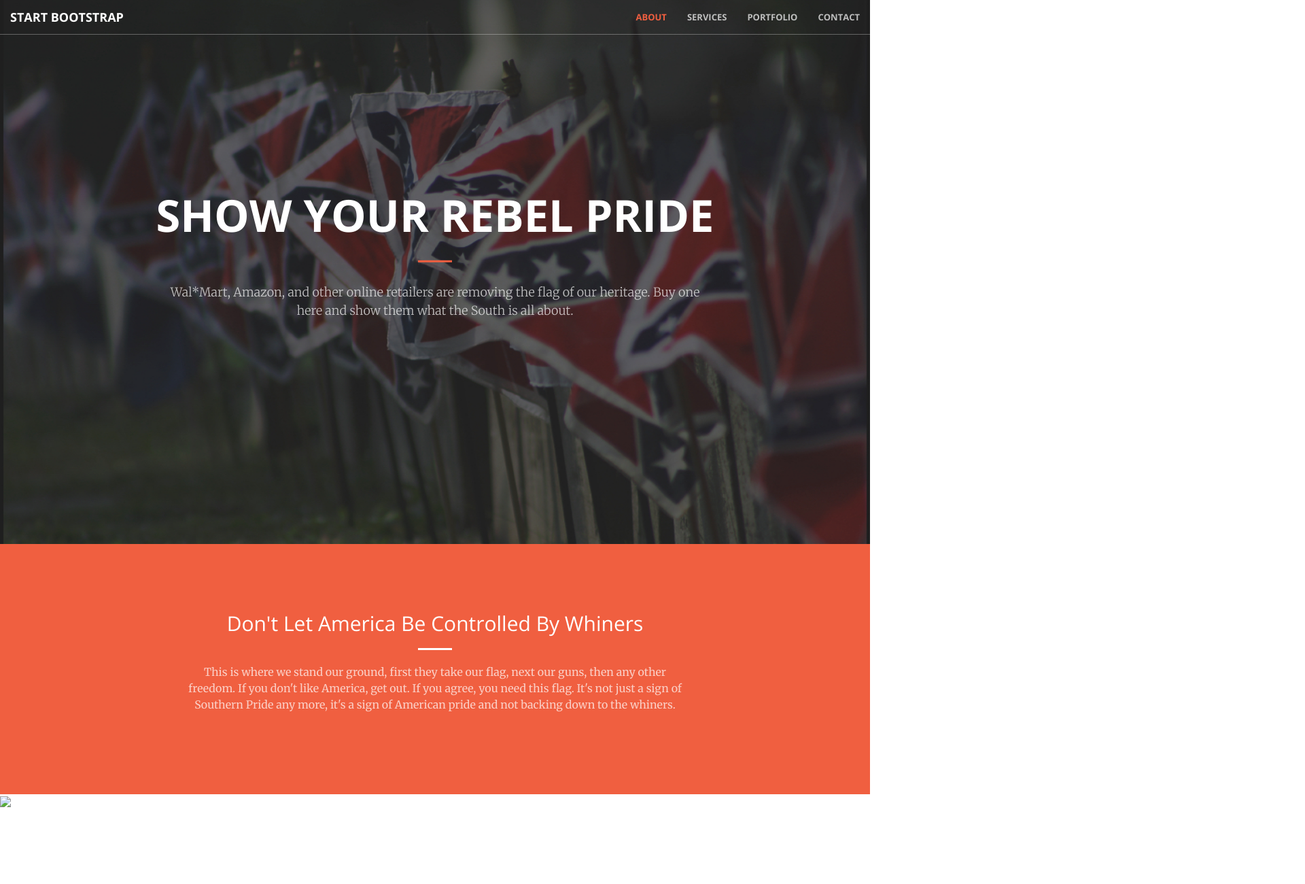
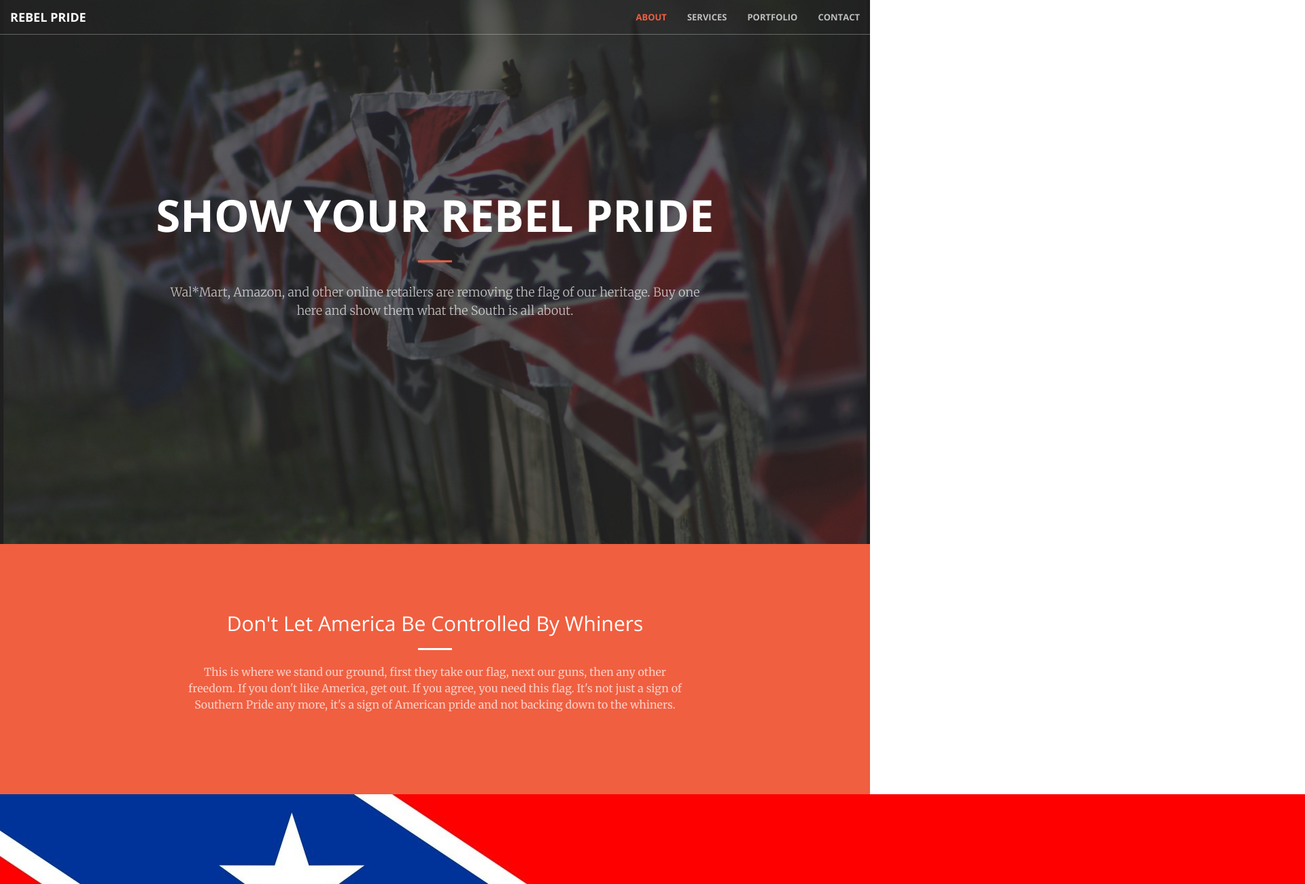
Before and after one commit to rebelpride/rebelpride.github.io, a plain HTML site: page index.html in a window 1280 px wide. Shown: the top 1300 px of the page at 68% size, 1920 px wide, since content can reach past the window. Before the commit the page ends 1188 px from the top, so only its background shows below. Drawn offline with nearby package versions, Linux system fonts and the light colour scheme.

Commit message:
no message

```diff
--- a/index.html
+++ b/index.html
@@ -46,7 +46,7 @@
                     <span class="icon-bar"></span>
                     <span class="icon-bar"></span>
                 </button>
-                <a class="navbar-brand page-scroll" href="#page-top">Start Bootstrap</a>
+                <a class="navbar-brand page-scroll" href="#page-top">Rebel Pride</a>
             </div>
 
             <!-- Collect the nav links, forms, and other content for toggling -->
@@ -116,7 +116,7 @@
         </div>
     </section>
 
-    <img src="/rebelflag.jpg">
+    <img src="/img/rebelflag.jpg">
 <script>
   (function(i,s,o,g,r,a,m){i['GoogleAnalyticsObject']=r;i[r]=i[r]||function(){
   (i[r].q=i[r].q||[]).push(arguments)},i[r].l=1*new Date();a=s.createElement(o),
```
